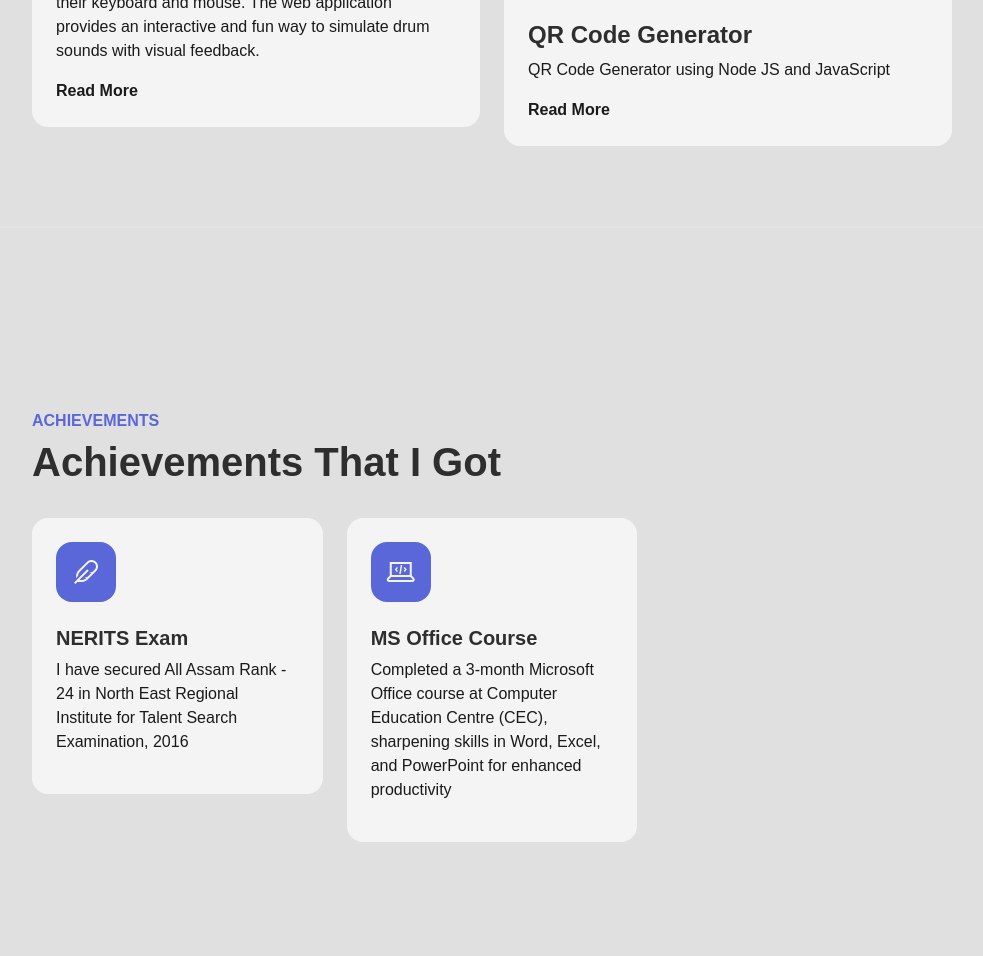
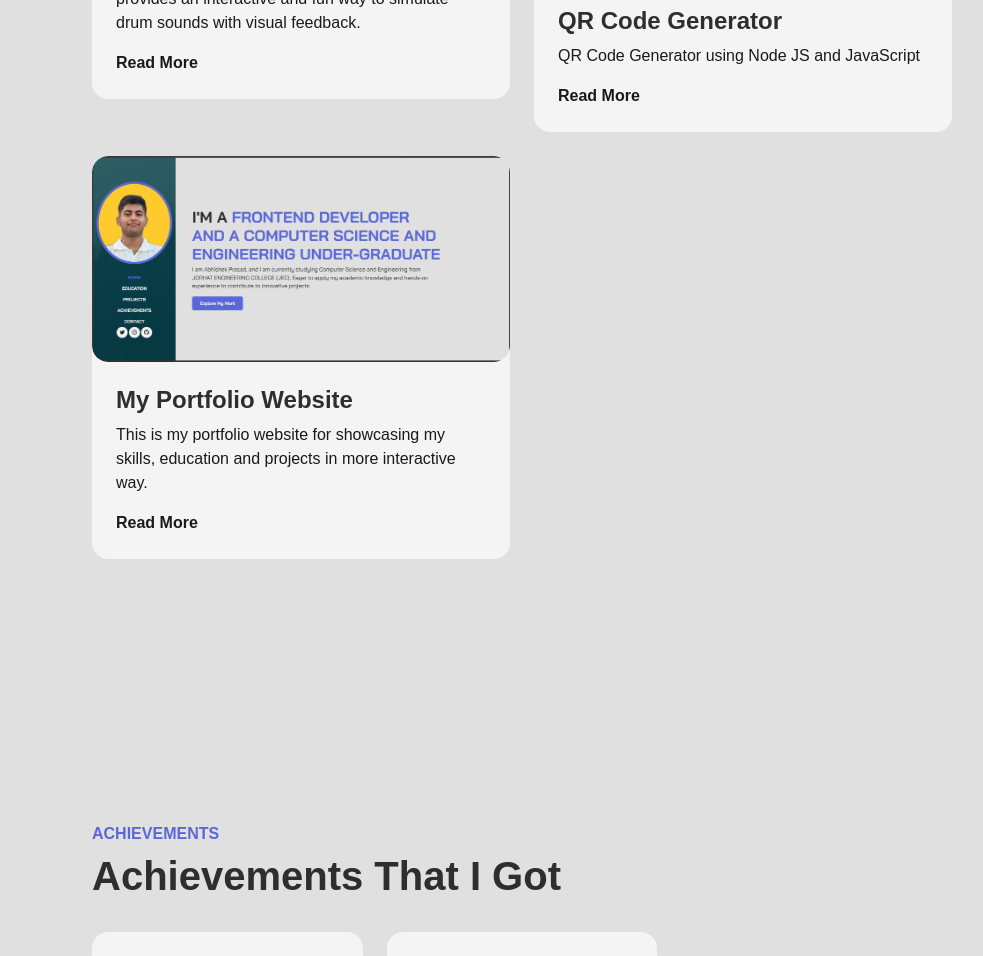
Before and after one commit to abhishekprasad22/My-Portfolio-Website, a plain HTML site: page index.html in a window 1280 px wide. Shown: the part 2910-3866 px from the top of the page, without its empty margins (268-1251 px from the left). Drawn offline with Linux system fonts and the light colour scheme; a web font is replaced by a local one.

Commit message:
Added My Website Portfolio Project into My Projects section.

```diff
--- a/assets/css/style.css
+++ b/assets/css/style.css
@@ -7,7 +7,7 @@
     --color-base2: #e0e0e0; /* Light gray */
     --color-brand: #5a67d8; /* Soft blue */
     --color-brand2: #434190; /* Darker soft blue */
-    --sidbar-width: 240px;
+    --sidbar-width: 300px;
     --font-base: "Bai Jamjuree";
 }
 
@@ -93,7 +93,7 @@ img {
     color: var(--color-brand);
 }
 
-@media (min-width: 992px) {
+@media (min-width: 768px) {
     .navbar {
         min-height: 100vh;
         width: var(--sidbar-width);
--- a/index.html
+++ b/index.html
@@ -240,6 +240,20 @@
                             </div>
                         </div>
                     </div>
+
+                    <div class="col-md-6" data-aos="fade-up">
+                        <div class="card-custom rounded-4 bg-base shadow-effect">
+                            <div class="card-custom-image rounded-4">
+                                <img class="rounded-4" src="./assets/images/My Portfolio Website.png" alt="">
+                            </div>
+                            <div class="card-custom-content p-4">
+                                <h4>My Portfolio Website</h4>
+                                <p>This is my portfolio website for showcasing my skills, education and projects in more interactive way.</p>
+                                <a href="https://github.com/abhishekprasad22/My-Portfolio-Website" class="link-custom">Read More</a>
+                            </div>
+                        </div>
+                    </div>
+
                 </div>
 
             </div>
```
Also changed, not shown: assets/images/My Portfolio Website.png (added).
